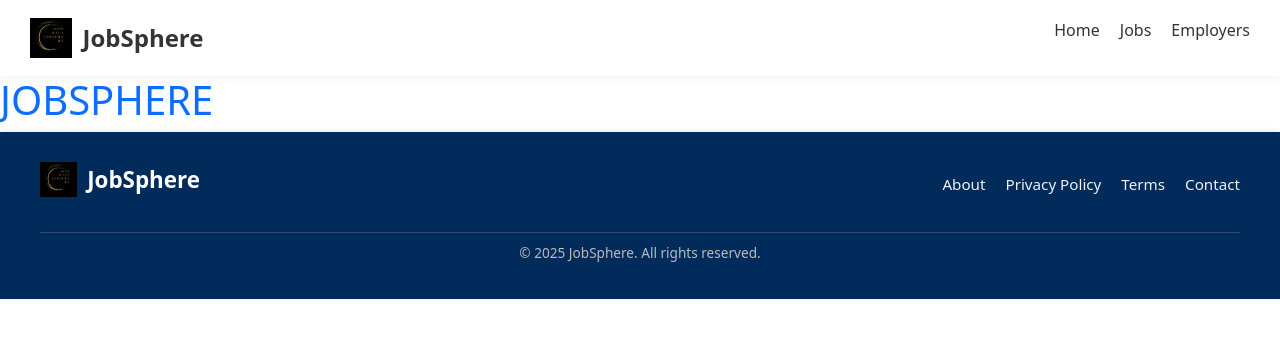
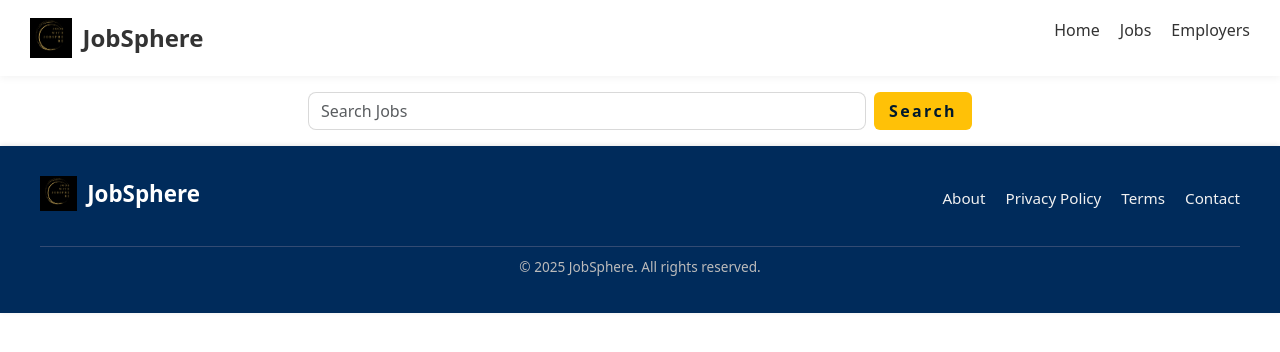
Before and after one commit to Manucho661/JobSphere, a React (Vite) app in the folder front-end/: page / in a window 1280 px wide. Shown: the top 352 px of the page. Built offline with nearby package versions, Linux system fonts and the light colour scheme.

Commit message:
create a job search bar

```diff
--- a/front-end/src/components/styles/mainfile.css
+++ b/front-end/src/components/styles/mainfile.css
@@ -97,44 +97,6 @@ background-position: center;
     margin: auto;
 }
 
-                                                /* SELECT, INPUT, TEXT_AREA */
-                                                select {
-                                                    background-size: 16px;
-                                                    padding-right: 30px;
-                                                  }
-                                                  input:focus, select:focus, textarea:focus {
-                                                    border-color: #FFC107;
-                                                    outline: none;
-                                                    box-shadow: 0 0 5px rgba(0, 123, 255, 0.5);
-                                                  }
-
-                                                  input, select {
-                                                     width:100%;
-                                                    padding: 10px;
-                                                    border: 1px solid #00192D;
-                                                    border-radius: 5px;
-                                                    font-size: 16px;
-                                                    background-color: #fff;
-                                                    cursor: pointer;
-                                                    margin-right: 20px;
-                                                    color: #4f4f52;
-                                                  }
-                                                  input .job{
-                                                    width: 100%;
-                                                  }
-                                                  input:hover{
-                                                    border: 1px solid #FFC107;
-                                                  }
-                                                  select:hover{
-                                                    border: 1px solid #FFC107;
-                                                  }
-                                                  label{
-
-                                                    font-size: 14px;
-                                                    font-weight: 400;
-                                                    font-family: ProximaNova, arial, sans-serif;
-                                                    color: #4f4f52;
-                                                        }
 /* MAIN SEARCH AREA */
 .search-header-label{
     padding: 15px 40px 15px 20px;
--- a/front-end/src/pages/common/HomePage.jsx
+++ b/front-end/src/pages/common/HomePage.jsx
@@ -1,9 +1,25 @@
 import Header from "../../components/common/Header";
 import { useQuery } from "@tanstack/react-query";
+import "../../styles/Home.css";
 
 const HomePage = ()=>{
     return(
-        <h1 className="text-primary" >JOBSPHERE</h1>
+        <div className="main">
+            {/* search bar */}
+            <div className="container-fluid py-3">
+                <div className="container">
+                    <form className="d-flex justify-content-center" role="search" action="">
+                        <input
+                            className="form-control me-2 w-50"
+                            type="search" placeholder="Search Jobs"
+                            aria-label="Search"
+                            style={{borderRadius: '8px'}}
+                        />
+                        <button class="btn" type="submit" style={{ backgroundColor: '#FFC107', color: '#00192D', fontWeight: 600 }}>Search</button>
+                    </form>
+                </div>
+            </div>
+        </div>
     );
 };
 
--- a/front-end/src/styles/Home.css
+++ b/front-end/src/styles/Home.css
@@ -1,12 +1,45 @@
-/* home.css */
 * {
     margin: 0;
     padding: 0;
     box-sizing: border-box;
 }
+    .main {
+      grid-area: main;
+      /* padding: 20px; */
+      padding-top: var(--header-height);
+
+    }
+    /* input */
+      input.form-control {
+       border-color:  rgba(128, 128, 128, 0.3) !important;
+      transition: border-color 0.2s ease;
+      box-shadow: none !important;
+    }
+
+    input.form-control:focus {
+      outline: none;
+      border-color: rgba(0, 123, 255, 0.5); /* stays consistent */
+      box-shadow: none !important;
+    }
+
+    input.form-control:hover {
+      border-color: rgba(0, 123, 255, 0.5) !important; /* soft blue hover */
+    }
+
+    /* Optional: Reset hover after mouse leaves */
+    input.form-control:not(:hover):not(:focus) {
+      border-color: gray;
+    }
+
+    .footer {
+      grid-area: footer;
+      background-color: #00192D;
+      color: #fff;
+      padding: 40px 20px 20px;
+      font-size: 14px;
+    }
 
 .home-container {
-
     background-color: lightblue;
     /* color: black; */
     padding: 20px;
```
